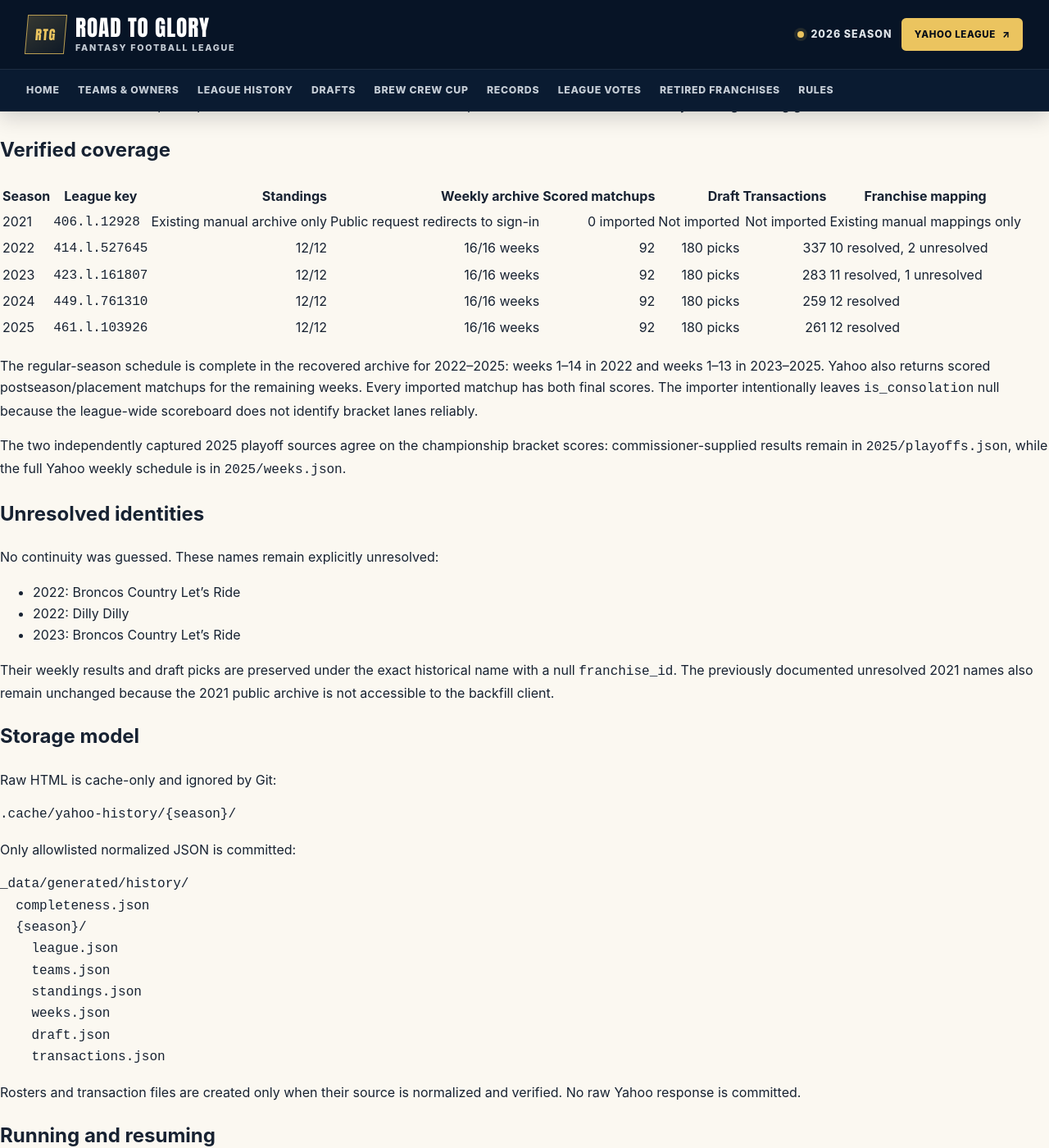
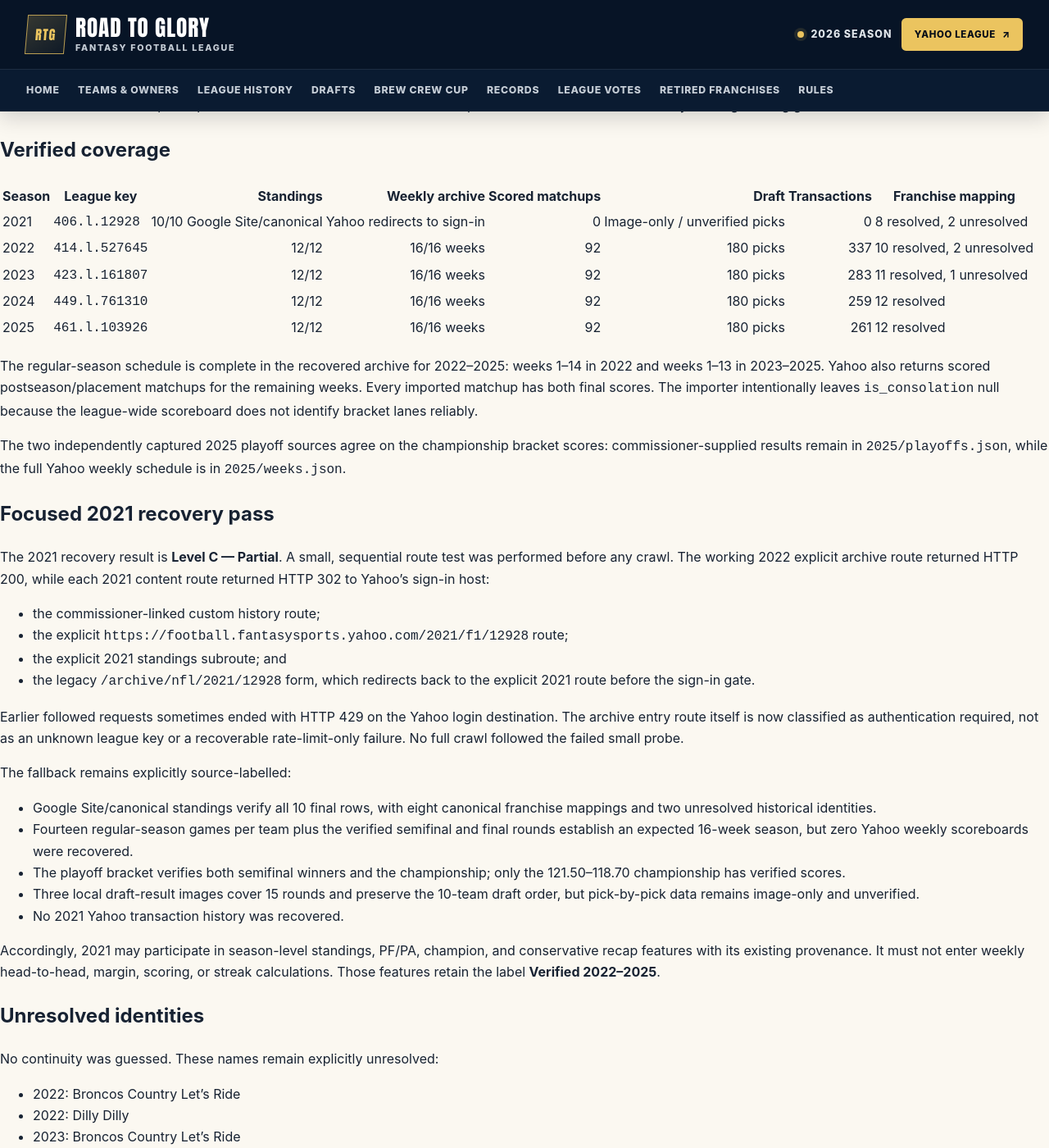
Before and after one commit to stringer56/fantasy-football-site, a Jekyll site: the page built from docs/YAHOO_HISTORY_BACKFILL.md, in a window 1280 px wide and 1400 px high, scrolled down 342 px. Shown: the whole window at 82% size. Built offline with Jekyll 4.4.1, drawn with Linux system fonts in a browser that asks for light colours; our own code applies the rules of GitHub Pages for plain Markdown files; some of the changed text lies outside the part shown.

Commit message:
Document partial 2021 Yahoo recovery

```diff
--- a/docs/YAHOO_HISTORY_BACKFILL.md
+++ b/docs/YAHOO_HISTORY_BACKFILL.md
@@ -20,7 +20,7 @@ schedule rather than silently treating missing games as zero.
 
 | Season | League key | Standings | Weekly archive | Scored matchups | Draft | Transactions | Franchise mapping |
 | --- | --- | ---: | ---: | ---: | ---: | ---: | --- |
-| 2021 | `406.l.12928` | Existing manual archive only | Public request redirects to sign-in | 0 imported | Not imported | Not imported | Existing manual mappings only |
+| 2021 | `406.l.12928` | 10/10 Google Site/canonical | Yahoo redirects to sign-in | 0 | Image-only / unverified picks | 0 | 8 resolved, 2 unresolved |
 | 2022 | `414.l.527645` | 12/12 | 16/16 weeks | 92 | 180 picks | 337 | 10 resolved, 2 unresolved |
 | 2023 | `423.l.161807` | 12/12 | 16/16 weeks | 92 | 180 picks | 283 | 11 resolved, 1 unresolved |
 | 2024 | `449.l.761310` | 12/12 | 16/16 weeks | 92 | 180 picks | 259 | 12 resolved |
@@ -35,6 +35,42 @@ because the league-wide scoreboard does not identify bracket lanes reliably.
 The two independently captured 2025 playoff sources agree on the championship
 bracket scores: commissioner-supplied results remain in `2025/playoffs.json`,
 while the full Yahoo weekly schedule is in `2025/weeks.json`.
+
+## Focused 2021 recovery pass
+
+The 2021 recovery result is **Level C — Partial**. A small, sequential route
+test was performed before any crawl. The working 2022 explicit archive route
+returned HTTP 200, while each 2021 content route returned HTTP 302 to Yahoo's
+sign-in host:
+
+- the commissioner-linked custom history route;
+- the explicit `https://football.fantasysports.yahoo.com/2021/f1/12928` route;
+- the explicit 2021 standings subroute; and
+- the legacy `/archive/nfl/2021/12928` form, which redirects back to the
+  explicit 2021 route before the sign-in gate.
+
+Earlier followed requests sometimes ended with HTTP 429 on the Yahoo login
+destination. The archive entry route itself is now classified as authentication
+required, not as an unknown league key or a recoverable rate-limit-only failure.
+No full crawl followed the failed small probe.
+
+The fallback remains explicitly source-labelled:
+
+- Google Site/canonical standings verify all 10 final rows, with eight canonical
+  franchise mappings and two unresolved historical identities.
+- Fourteen regular-season games per team plus the verified semifinal and final
+  rounds establish an expected 16-week season, but zero Yahoo weekly scoreboards
+  were recovered.
+- The playoff bracket verifies both semifinal winners and the championship;
+  only the 121.50–118.70 championship has verified scores.
+- Three local draft-result images cover 15 rounds and preserve the 10-team draft
+  order, but pick-by-pick data remains image-only and unverified.
+- No 2021 Yahoo transaction history was recovered.
+
+Accordingly, 2021 may participate in season-level standings, PF/PA, champion,
+and conservative recap features with its existing provenance. It must not enter
+weekly head-to-head, margin, scoring, or streak calculations. Those features
+retain the label **Verified 2022–2025**.
 
 ## Unresolved identities
 
@@ -165,7 +201,8 @@ record book.
 
 ## Known gaps
 
-- 2021 public archive content redirects automated requests to Yahoo sign-in.
+- 2021 detailed archive content redirects automated requests to Yahoo sign-in;
+  its recovery level remains C.
 - Three 2022–2023 historical identities remain unresolved.
 - Postseason matchup lane/consolation classification is not inferred.
 - Historical rosters and player points are not verified.
--- a/scripts/discover_yahoo_history.py
+++ b/scripts/discover_yahoo_history.py
@@ -540,7 +540,7 @@ def build_committed_baseline() -> dict[str, Any]:
             capabilities = {
                 "league_metadata": "available_public_history",
                 **{
-                    name: "not_tested_due_yahoo_rate_limit"
+                    name: "unavailable_public_authentication_required"
                     for name in CAPABILITY_NAMES
                     if name != "league_metadata"
                 },
@@ -607,7 +607,7 @@ def build_committed_baseline() -> dict[str, Any]:
             "configured_alias_resolution": "not_tested_due_stop_rule",
             "historical_enumeration": "not_tested_due_stop_rule",
             "public_history_routes": "succeeded_2021_2026",
-            "public_history_capability_probes": "complete_except_2021_rate_limited",
+            "public_history_capability_probes": "complete_except_2021_authentication_required",
         },
         "authorization_probes": [
             {
@@ -632,7 +632,7 @@ def build_committed_baseline() -> dict[str, Any]:
             "Official public Yahoo league-history routes verify the linked 2021 through 2026 league identities.",
             "The renew_chain field retains only relationships verified from Yahoo renewal metadata; linked_history_chain records commissioner-linked seasons.",
             "Public capability values prove representative pages are available, not that every historical row has been imported.",
-            "The 2021 identity is verified, but its capability probes remain deferred because Yahoo returned HTTP 429.",
+            "The 2021 identity is verified, but detailed public routes redirect to Yahoo sign-in; followed requests may then return HTTP 429.",
             "Only HTTP status and an allowlisted Yahoo error code, when available, were retained.",
         ],
     }
```
Also changed, not shown: _data/generated/history/completeness.json (+64 -18 lines), _data/generated/history_manifest.json (+9 -9 lines), docs/DATA_SCHEMAS.md (+6 -0 lines), docs/YAHOO_HISTORY_DISCOVERY.md (+8 -6 lines), scripts/backfill_yahoo_history.py (+100 -0 lines), scripts/validate_yahoo_history.py (added, +8 -0 lines), scripts/validate_yahoo_history_backfill.py (+9 -0 lines), scripts/yahoo_archive.py (+10 -1 lines), tests/test_yahoo_archive.py (+34 -1 lines), tests/test_yahoo_history_discovery.py (+1 -1 lines).
